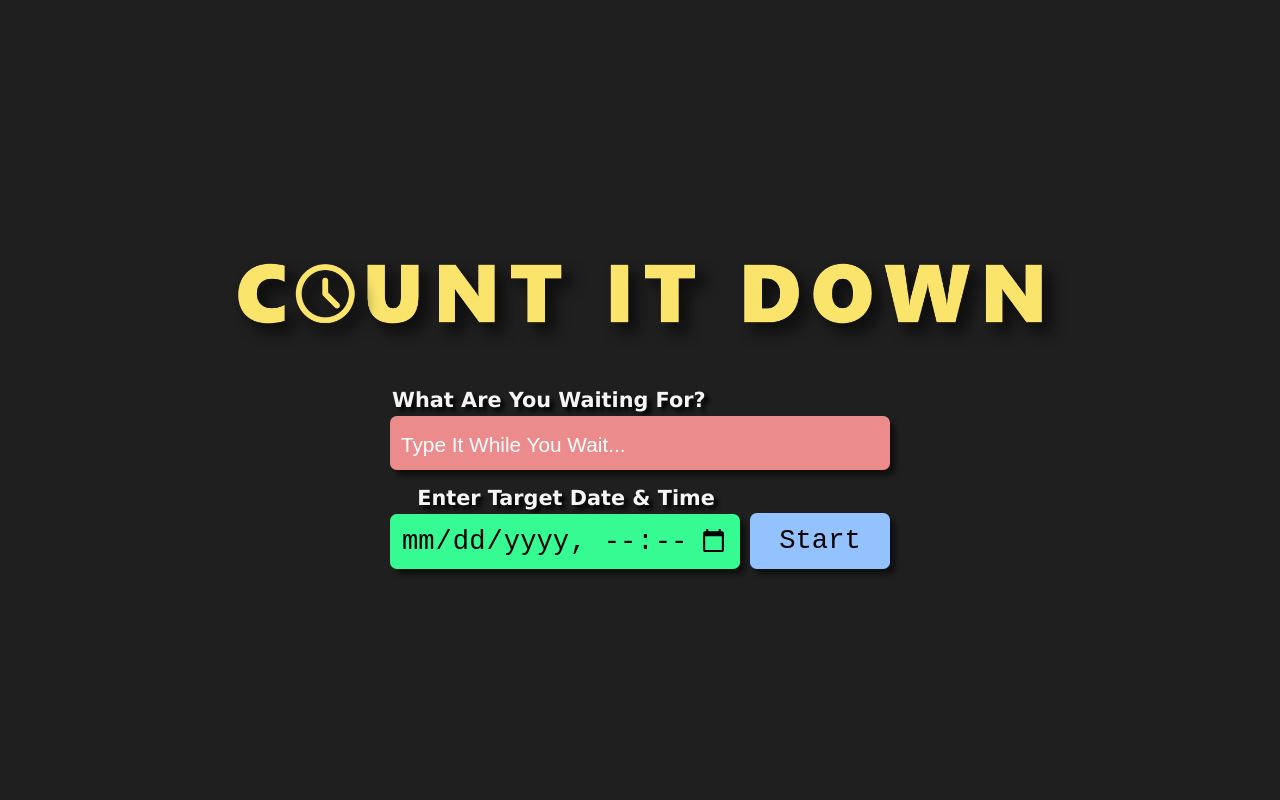
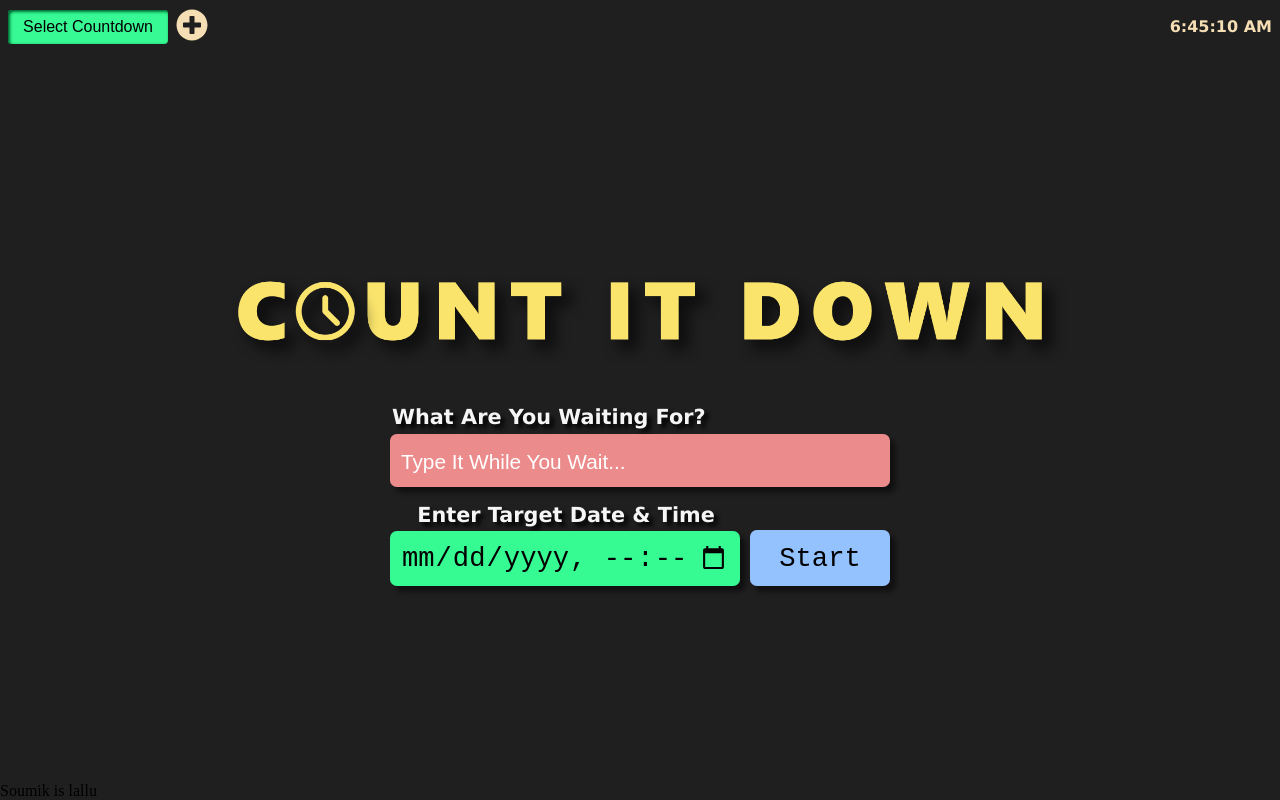
Before and after one commit to Sairyo-No-Developers/count-it-down, a React (Create React App) app: page / in a window 1280 px wide. Built offline with nearby package versions, Linux system fonts and the light colour scheme.

Commit message:
Multiple Countdown setup done

```diff
--- a/package.json
+++ b/package.json
@@ -3,12 +3,17 @@
 	"version": "0.1.0",
 	"private": true,
 	"dependencies": {
+		"@fortawesome/fontawesome-svg-core": "^1.2.35",
+		"@fortawesome/free-solid-svg-icons": "^5.15.3",
+		"@fortawesome/react-fontawesome": "^0.1.14",
 		"@lottiefiles/react-lottie-player": "^3.1.3",
 		"@testing-library/jest-dom": "^5.12.0",
 		"@testing-library/react": "^11.2.6",
 		"@testing-library/user-event": "^12.8.3",
+		"nanoid": "^3.1.22",
 		"react": "^17.0.2",
 		"react-dom": "^17.0.2",
+		"react-onclickoutside": "^6.10.0",
 		"react-scripts": "4.0.3",
 		"web-vitals": "^1.1.2",
 		"workbox-background-sync": "^5.1.4",
--- a/src/App.js
+++ b/src/App.js
@@ -2,12 +2,16 @@ import { Fragment, useEffect, useState } from 'react';
 import './App.scss';
 import Button from './components/Button/Button';
 import CountDown from './components/CountDown/CountDown';
+import Dropdown from './components/Dropdown/Dropdown';
 import Landing from './components/Landing/Landing';
+import Navbar from './components/Navbar/Navbar';
 
 const App = () => {
 	const [ targetTime, setTargetTime ] = useState(null);
 	const [ targetTitle, setTargetTitle ] = useState('');
 	const [ timerSet, setTimerSet ] = useState(false);
+	const [ timers, setTimers ] = useState([]);
+	const [ timerNo, setTimerNo ] = useState(0);
 	const [ error, setError ] = useState('');
 	useEffect(() => {
 		let timers = localStorage.getItem('count-down-timers');
@@ -16,19 +20,40 @@ const App = () => {
 			if (currTimer.length > 0) {
 				setTargetTime(new Date(currTimer[0].targetTime));
 				setTargetTitle(currTimer[0].targetTitle);
+				let newList = [];
+				currTimer.map((e, i) => {
+					newList.push({
+						text: e.targetTitle,
+						time: new Date(e.targetTime),
+						no: i
+					});
+				});
+				setTimers(newList);
 				setTimerSet(true);
 			}
 		}
 	}, []);
 	return (
-		<Fragment>
+		<div className="main">
+			<Navbar
+				setTimerSet={setTimerSet}
+				setTargetTime={setTargetTime}
+				setTargetTitle={setTargetTitle}
+				setTimerNo={setTimerNo}
+				timers={timers}
+				targetTitle={targetTitle}
+				timerSet={timerSet}
+			/>
 			{timerSet ? (
 				<CountDown
 					datetime={targetTime}
 					title={targetTitle}
 					setTimerSet={setTimerSet}
 					setTargetTime={setTargetTime}
+					timerNo={timerNo}
 					setTargetTitle={setTargetTitle}
+					timers={timers}
+					setTimers={setTimers}
 				/>
 			) : (
 				<Landing
@@ -38,6 +63,8 @@ const App = () => {
 					setTargetTitle={setTargetTitle}
 					setTargetTime={setTargetTime}
 					setError={setError}
+					setTimers={setTimers}
+					setTimerNo={setTimerNo}
 				/>
 			)}
 			{error.length > 0 && (
@@ -54,7 +81,8 @@ const App = () => {
 					</div>
 				</div>
 			)}
-		</Fragment>
+			<footer>Soumik is lallu</footer>
+		</div>
 	);
 };
 
--- a/src/App.scss
+++ b/src/App.scss
@@ -50,3 +50,11 @@ body {
 		}
 	}
 }
+
+.main {
+	width: 100%;
+	min-height: 100vh;
+	display: grid;
+	grid-template-rows: auto 1fr auto;
+	grid-template-columns: 100%;
+}
--- a/src/components/CountDown/CountDown.js
+++ b/src/components/CountDown/CountDown.js
@@ -9,11 +9,13 @@ const CountDown = ({
 	datetime = new Date('May 12, 2021 16:25:02'),
 	setTargetTime,
 	setTargetTitle,
-	setTimerSet
+	setTimerSet,
+	timerNo,
+	timers,
+	setTimers
 }) => {
 	const [ finished, setFinished ] = useState(false);
-	const calcGaps = () => {
-		let targetTime = datetime.getTime();
+	const calcGaps = (targetTime) => {
 		let currTime = new Date().getTime();
 		if (currTime >= targetTime) {
 			setFinished(true);
@@ -31,29 +33,44 @@ const CountDown = ({
 		];
 	};
 	const [ countdownItems, setCountdownItems ] = useState(() => {
-		return calcGaps();
+		return calcGaps(datetime.getTime());
 	});
 	const reset = () => {
 		setTargetTime(null);
-		localStorage.setItem('count-down-timers', JSON.stringify([]));
+		let getTimers = JSON.parse(localStorage.getItem('count-down-timers'));
+		getTimers.splice(timerNo, 1);
+		localStorage.setItem('count-down-timers', JSON.stringify(getTimers));
+		let newList = [];
+		getTimers.map((e, i) => {
+			newList.push({
+				text: e.targetTitle,
+				time: new Date(e.targetTime),
+				no: i
+			});
+		});
+		setTimers(newList);
 		setTargetTitle('');
 		setTimerSet(false);
 	};
-	useEffect(() => {
+	useEffect(
+		() => {
 			let i = setInterval(() => {
-			let gaps = calcGaps();
+				let gaps = calcGaps(datetime.getTime());
 				console.log(gaps);
 				setCountdownItems(gaps);
 			}, 1000);
 			return () => {
 				clearInterval(i);
 			};
-	}, []);
+		},
+		[ datetime ]
+	);
 	return (
-		<div>
+		<div className={s.container}>
 			{!finished ? (
 				<div className={s.timer}>
 					<h1>{title}</h1>
+					<h1>{datetime.toLocaleString()}</h1>
 					<div className={s.CountDown}>
 						{countdownItems[0] > 0 && (
 							<div>
--- a/src/components/CountDown/CountDown.module.scss
+++ b/src/components/CountDown/CountDown.module.scss
@@ -1,7 +1,12 @@
+.container {
+	display: flex;
+	justify-content: center;
+	align-items: center;
+}
+
 .timer {
 	width: 100%;
 	position: relative;
-	height: 100vh;
 	display: flex;
 	justify-content: center;
 	align-items: center;
--- /dev/null
+++ b/src/components/Dropdown/Dropdown.js
@@ -0,0 +1,69 @@
+import { Component, useState } from 'react';
+import s from './Dropdown.module.scss';
+import { nanoid } from 'nanoid';
+import onClickOutside from 'react-onclickoutside';
+
+class TempList extends Component {
+	handleClickOutside = () => {
+		this.props.toggleVisible();
+	};
+	render() {
+		return (
+			<div key={nanoid()} className={s.list} style={{ display: this.props.clicked ? 'flex' : 'none' }}>
+				{this.props.listItems.map((e) => (
+					<div
+						onClick={() => {
+							this.props.setTargetTitle(e.text);
+							this.props.setTargetTime(e.time);
+							this.props.setTimerNo(e.no);
+							this.props.setTimerSet(true);
+							this.props.toggleVisible();
+						}}
+					>
+						{e.text}
+					</div>
+				))}
+			</div>
+		);
+	}
+}
+
+const List = onClickOutside(TempList);
+
+const Dropdown = ({
+	setTimerSet,
+	setTargetTitle,
+	setTargetTime,
+	setTimerNo,
+	listItems = [ { text: '1', onClick: () => {} } ],
+	text = 'Select Countdown'
+}) => {
+	const [ clicked, setClicked ] = useState(false);
+	return (
+		<div className={s.main}>
+			<button
+				className={s.button}
+				onFocus={() => {
+					setClicked(true);
+				}}
+			>
+				{text}
+			</button>
+			{listItems && (
+				<List
+					listItems={listItems}
+					toggleVisible={() => {
+						setClicked(false);
+					}}
+					setTimerSet={setTimerSet}
+					clicked={clicked}
+					setTargetTime={setTargetTime}
+					setTargetTitle={setTargetTitle}
+					setTimerNo={setTimerNo}
+				/>
+			)}
+		</div>
+	);
+};
+
+export default Dropdown;
--- /dev/null
+++ b/src/components/Dropdown/Dropdown.module.scss
@@ -0,0 +1,53 @@
+.button {
+	width: 10rem;
+	font-size: 1rem;
+	background: #38fa95;
+	padding: .5em;
+	border-radius: .25em;
+	border: none;
+	overflow: hidden;
+	text-overflow: ellipsis;
+	box-shadow: inset rgba(0, 0, 0, 0.712) 0.1em 0.1em 0.2em, inset #00ff7b 0.1em 0.1em 0.2em;
+}
+
+.main {
+	position: relative;
+}
+
+.list {
+	position: absolute;
+	bottom: 0;
+	border-radius: .25em;
+	transform: translate(0, calc(100% + 0.5rem));
+	display: flex;
+	flex-direction: column;
+	align-items: center;
+	width: 10rem;
+	background: none;
+	overflow: hidden;
+	// animation: fadeIn 0.3s ease-in;
+	div {
+		width: 100%;
+		text-align: center;
+		padding: 0.5rem 0;
+		font-size: 0.8rem;
+		color: black;
+		background: #38fa96c0;
+		font-family: Verdana, Geneva, Tahoma, sans-serif;
+		overflow: hidden;
+		text-overflow: ellipsis;
+		&:hover {
+			filter: brightness(0.8);
+			cursor: pointer;
+		}
+	}
+	box-shadow: rgba(0, 0, 0, 0.493) 0.2em 0.2em 0.2em;
+}
+@keyframes fadeIn {
+	from {
+		opacity: 0;
+	}
+	to {
+		opacity: 1;
+	}
+}
--- a/src/components/Landing/Landing.js
+++ b/src/components/Landing/Landing.js
@@ -4,7 +4,16 @@ import DateTimeInput from '../DateTimeInput/DateTimeInput';
 import TextInput from '../TextInput/TextInput';
 import Button from '../Button/Button';
 
-const Landing = ({ targetTitle, setTargetTitle, targetTime, setTargetTime, setTimerSet, setError }) => {
+const Landing = ({
+	targetTitle,
+	setTimerNo,
+	setTimers,
+	setTargetTitle,
+	targetTime,
+	setTargetTime,
+	setTimerSet,
+	setError
+}) => {
 	const handleStartButton = () => {
 		if (targetTitle.length > 0 && targetTime) {
 			if (targetTime < new Date()) {
@@ -23,6 +32,16 @@ const Landing = ({ targetTitle, setTargetTitle, targetTime, setTargetTime, setTi
 			} else {
 				timers = [ thisTimer ];
 			}
+			let newList = [];
+			timers.map((e, i) => {
+				newList.push({
+					text: e.targetTitle,
+					time: new Date(e.targetTime),
+					no: i
+				});
+			});
+			setTimers(newList);
+			setTimerNo(timers.length - 1);
 			localStorage.setItem('count-down-timers', JSON.stringify(timers));
 		} else {
 			if (targetTitle.length < 1) {
--- a/src/components/Landing/Landing.module.scss
+++ b/src/components/Landing/Landing.module.scss
@@ -3,7 +3,6 @@
 	flex-direction: column;
 	align-items: center;
 	width: 100%;
-	height: 100vh;
 	justify-content: center;
 	img {
 		width: 95%;
--- /dev/null
+++ b/src/components/Navbar/Navbar.js
@@ -0,0 +1,49 @@
+import s from './Navbar.module.scss';
+import Dropdown from '../Dropdown/Dropdown';
+import { useEffect, useState } from 'react';
+import { FontAwesomeIcon } from '@fortawesome/react-fontawesome';
+import { faPlusCircle } from '@fortawesome/free-solid-svg-icons';
+
+const Navbar = ({
+	setTimerSet,
+	timers,
+	targetTitle,
+	timerSet,
+	setTargetTitle,
+	targetTime,
+	setTargetTime,
+	timerNo,
+	setTimerNo
+}) => {
+	const [ time, setTime ] = useState('');
+	useEffect(() => {
+		let i = setInterval(() => {
+			setTime(new Date().toLocaleTimeString());
+		}, 1000);
+	});
+	return (
+		<nav className={s.nav}>
+			<div className={s.left}>
+				<Dropdown
+					setTimerSet={setTimerSet}
+					setTargetTitle={setTargetTitle}
+					setTimerNo={setTimerNo}
+					setTargetTime={setTargetTime}
+					listItems={timers}
+					text={targetTitle.length > 0 ? targetTitle : 'Select Countdown'}
+				/>
+				<button
+					className={s.button}
+					onClick={() => {
+						setTimerSet(false);
+					}}
+				>
+					<FontAwesomeIcon icon={faPlusCircle} />
+				</button>
+			</div>
+			<div className={s.time}>{time}</div>
+		</nav>
+	);
+};
+
+export default Navbar;
--- /dev/null
+++ b/src/components/Navbar/Navbar.module.scss
@@ -0,0 +1,35 @@
+.left {
+	display: flex;
+	gap: 0.5rem;
+	align-items: center;
+	.button {
+		background: none;
+		color: wheat;
+		font-size: 2rem;
+		border: none;
+		outline: none;
+		&:hover,
+		&:active,
+		&:focus {
+			border: none;
+			outline: none;
+		}
+		&:hover {
+			filter: brightness(1.2);
+		}
+	}
+}
+
+.nav {
+	width: 100%;
+	display: flex;
+	padding: 0.5rem;
+	justify-content: space-between;
+	align-items: center;
+}
+
+.time {
+	color: wheat;
+	font-family: Verdana, Geneva, Tahoma, sans-serif;
+	font-weight: bold;
+}
```
Also changed, not shown: 1 other file (tests, documents, lock files or other folders). Lines whose indentation alone changed are shown as unchanged.
